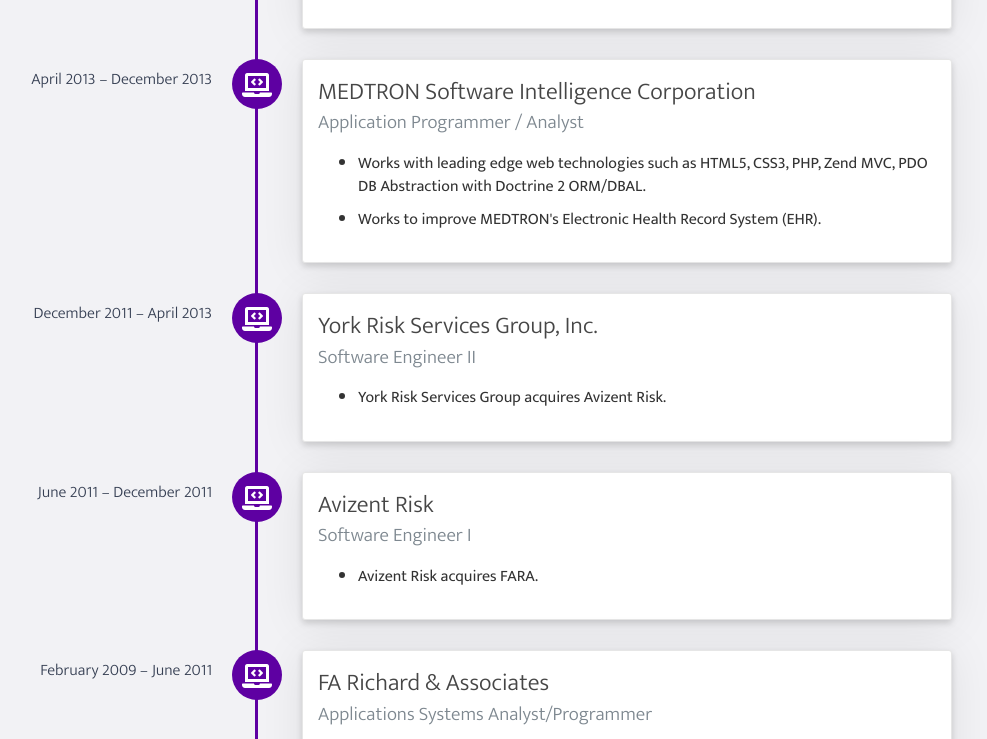
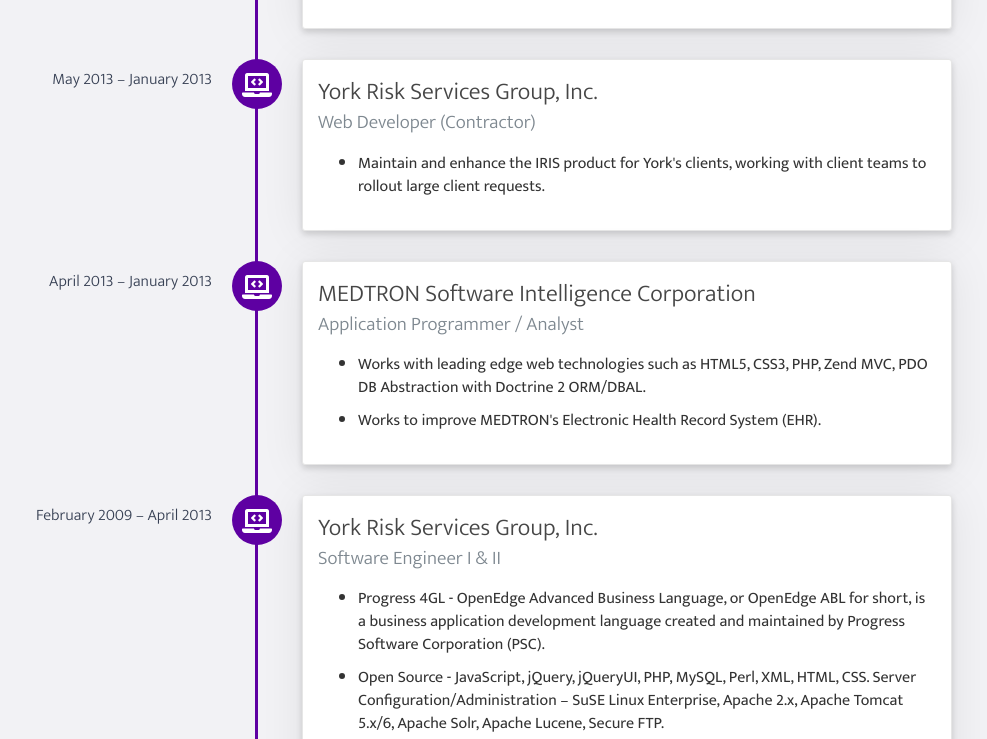
Before and after one commit to jamespsterling/jamespsterling.github.io, a website: page index.html in a window 1280 px wide. Shown: the part 1365-2104 px from the top of the page, without its empty margins (188-1175 px from the left). Drawn offline with nearby package versions, Linux system fonts and the light colour scheme; some packages are replaced by stand-ins of ours.

Commit message:
consolidate experience

```diff
--- a/index.html
+++ b/index.html
@@ -110,7 +110,16 @@
                 </ul>
              </p>
           </div>
-          <div data-date="April 2013 – December 2013">
+          <div data-date="May 2013 – January 2013">
+            <h3>York Risk Services Group, Inc.</h3>
+              <h4>Web Developer (Contractor)</h4>
+              <p>
+                <ul>
+                  <li>Maintain and enhance the IRIS product for York's clients, working with client teams to rollout large client requests.</li>
+                </ul>
+              </p>
+          </div>
+          <div data-date="April 2013 – January 2013">
               <h3>MEDTRON Software Intelligence Corporation</h3>
               <h4>Application Programmer / Analyst</h4>
               <p>
@@ -120,27 +129,9 @@
                 </ul>
               </p>
           </div>
-          <div data-date="December 2011 – April 2013">
-            <h3>York Risk Services Group, Inc.</h3>
-            <h4>Software Engineer II</h4>
-            <p>
-              <ul>
-                <li>York Risk Services Group acquires Avizent Risk.</li>
-              </ul>
-            </p>
-          </div>
-          <div data-date="June 2011 – December 2011">
-            <h3>Avizent Risk</h3>
-            <h4>Software Engineer I</h4>
-            <p>
-              <ul>
-                <li>Avizent Risk acquires FARA.</li>
-              </ul>
-            </p>
-          </div>
-          <div data-date="February 2009 – June 2011">
-              <h3>FA Richard &amp; Associates</h3>
-              <h4>Applications Systems Analyst/Programmer</h4>
+          <div data-date="February 2009 – April 2013">
+              <h3>York Risk Services Group, Inc.</h3>
+              <h4>Software Engineer I & II</h4>
               <p>
                 <ul>
                   <li>Progress 4GL - OpenEdge Advanced Business Language, or OpenEdge ABL for short, is a business application development language created and maintained by Progress Software Corporation (PSC). </li>
```
